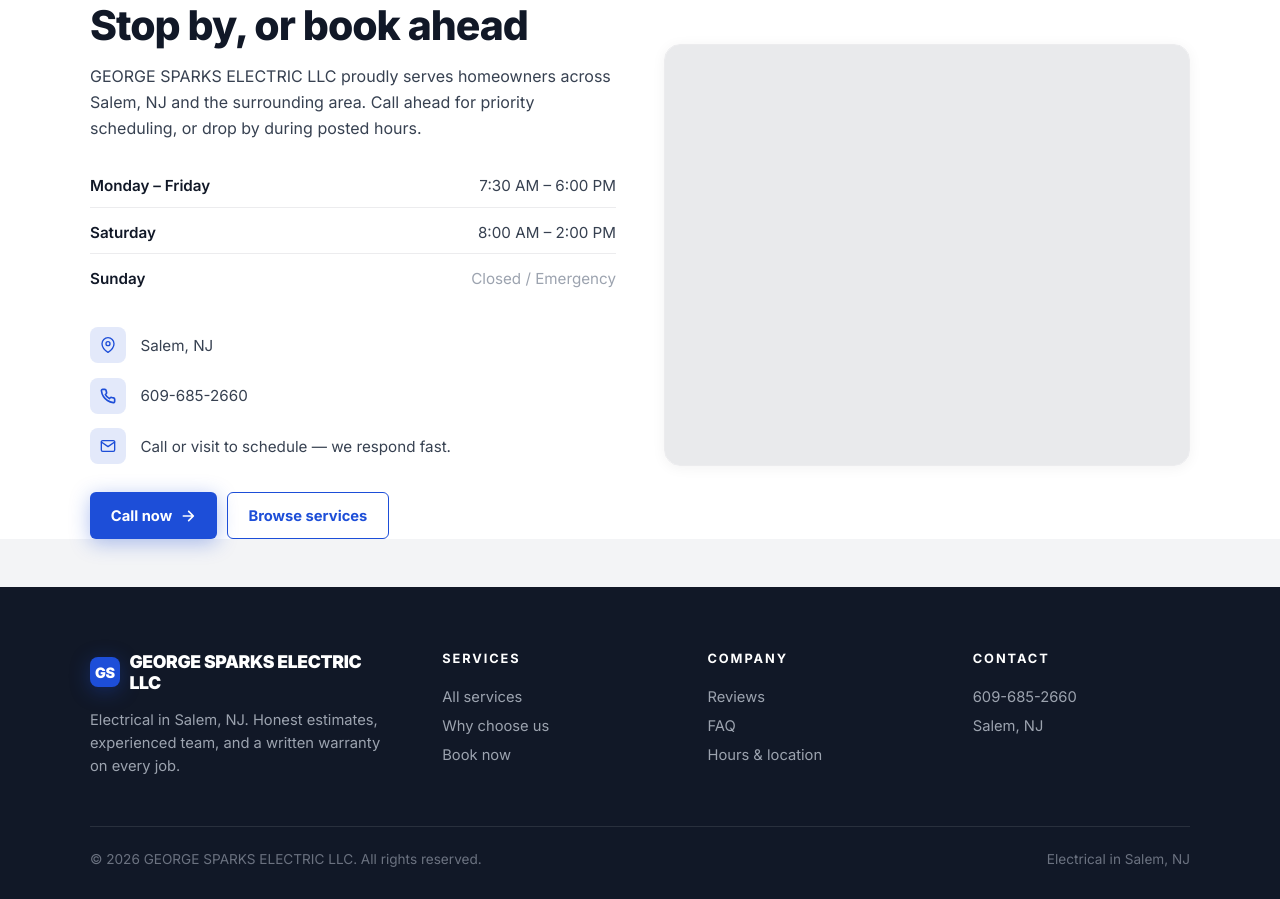
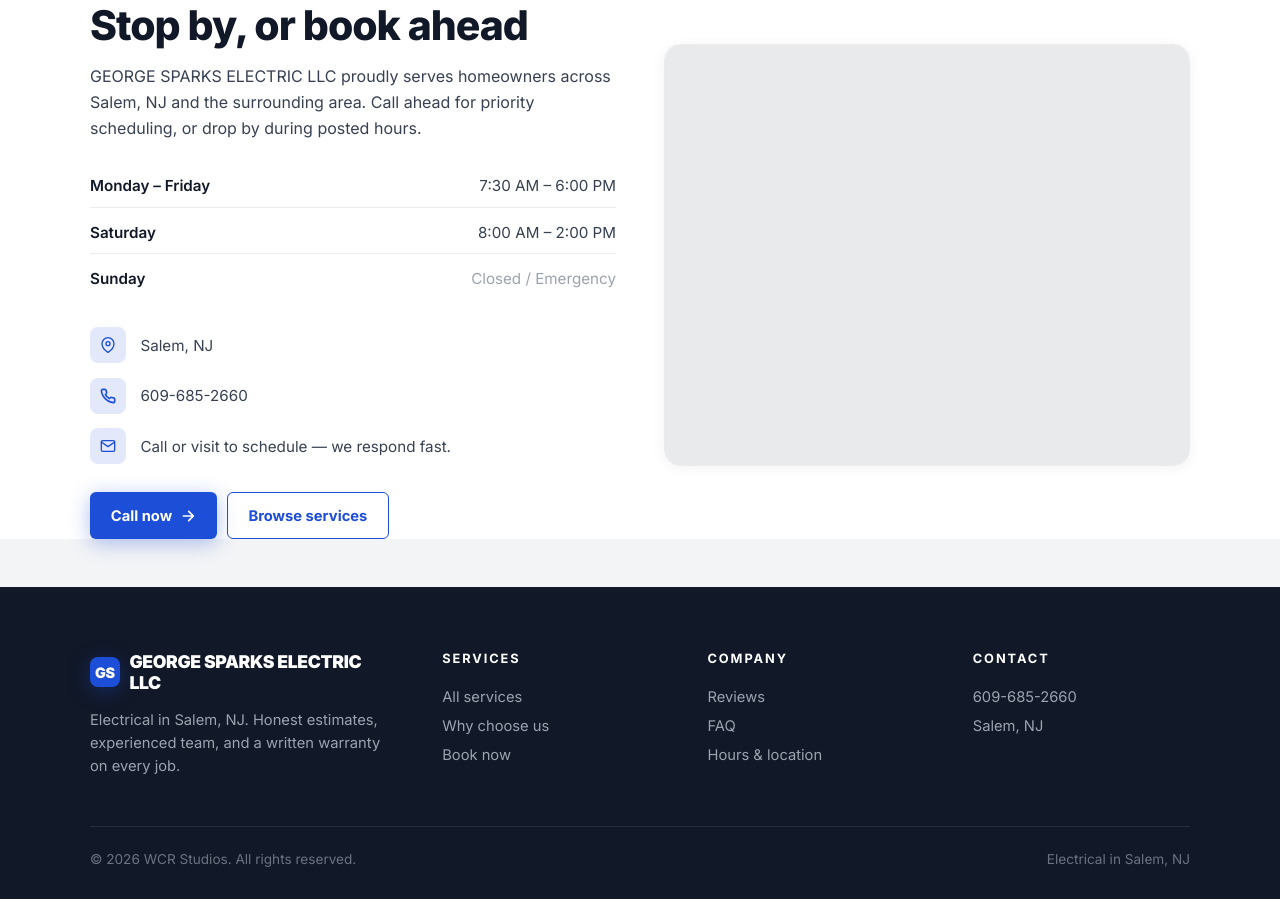
Before and after one commit to Wrenbjor/trades--george-sparks-electric-llc, a plain HTML site: page index.html in a window 1280 px wide. Shown: the part 4619-5518 px from the top of the page. Drawn offline with nearby package versions, Linux system fonts and the light colour scheme; no server answers.

Commit message:
Update site

```diff
--- a/index.html
+++ b/index.html
@@ -605,7 +605,7 @@
     </div>
   </div>
   <div class="foot-bottom">
-    <div>&copy; 2026 GEORGE SPARKS ELECTRIC LLC. All rights reserved.</div>
+    <div>&copy; 2026 WCR Studios. All rights reserved.</div>
     <div>Electrical in Salem, NJ</div>
   </div>
 </footer>
```
